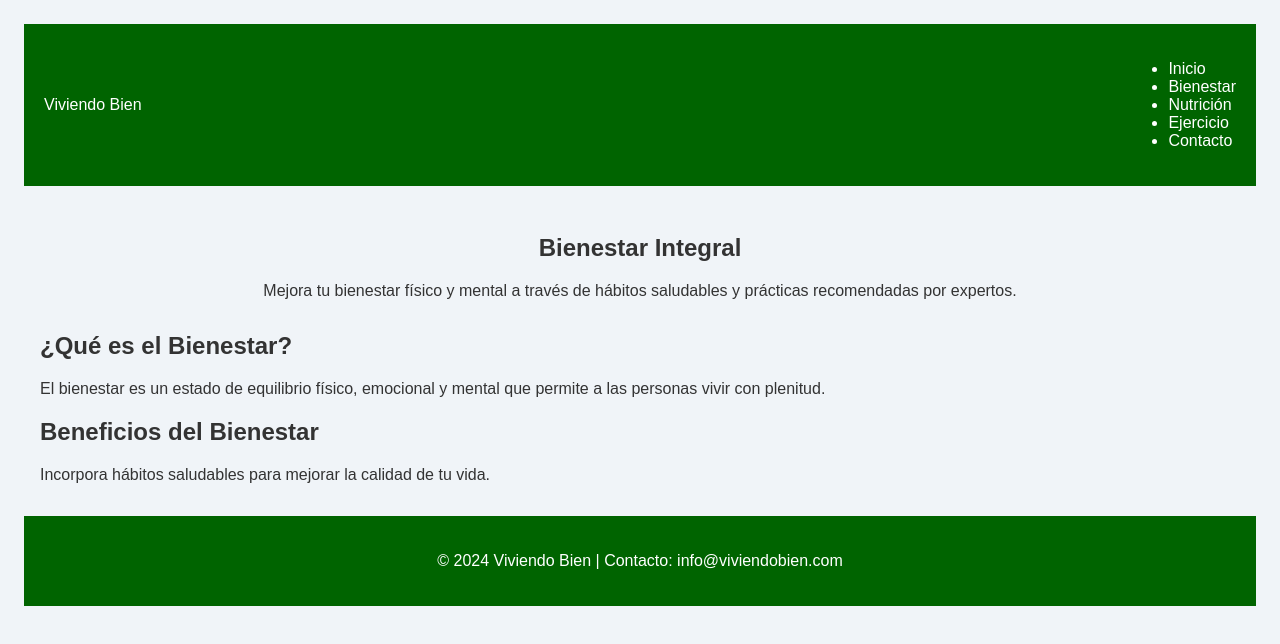
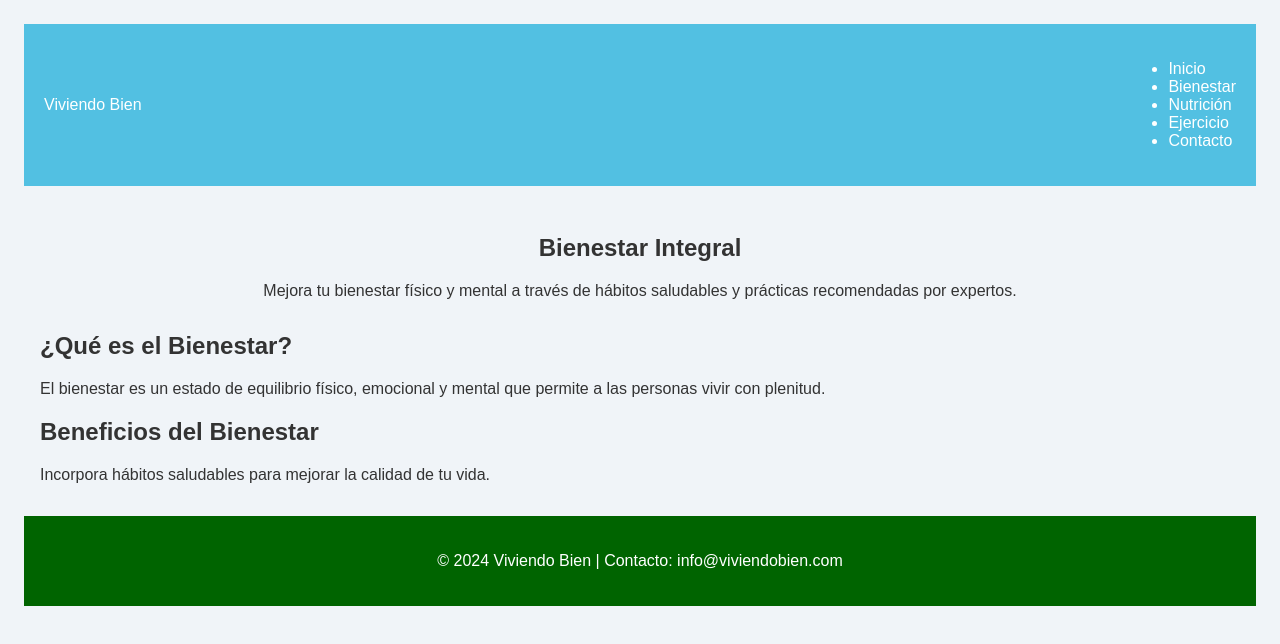
Before and after one commit to VictoriaChPz/practica1, a plain HTML site: page bienestar.html in a window 1280 px wide. Drawn offline with Linux system fonts and the light colour scheme.

Commit message:
Cambios realizados en la nueva rama

```diff
--- a/style.css
+++ b/style.css
@@ -21,7 +21,7 @@ a {
   justify-content: center;
   align-items: center;
   justify-content: space-between;
-  background-color: #006400;
+  background-color: #52c0e2;
   color: white;
   padding: 1.25rem;
 }
```
